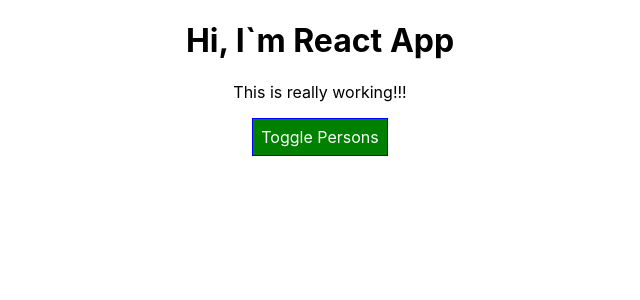
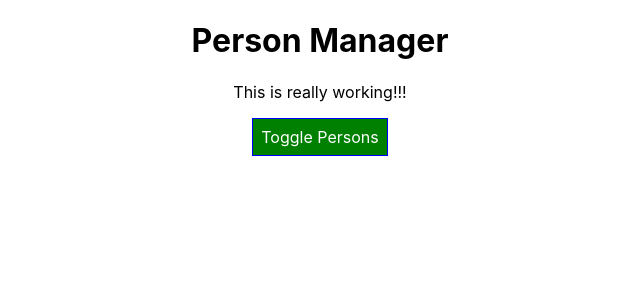
Before and after one commit to djordjereact/new-app, a React (Create React App) app: page / in a window 1280 px wide. Shown: the top 300 px of the page, without its empty margins (320-960 px from the left). Built offline with nearby package versions, Linux system fonts and the light colour scheme.

Commit message:
Working with React Lifecycles

```diff
--- a/src/components/Cockpit/Cockpit.js
+++ b/src/components/Cockpit/Cockpit.js
@@ -15,7 +15,7 @@
     }
     return (
         <div className={classes.Cockpit}>
-            <h1>Hi, I`m React App</h1>
+            <h1>{props.title}</h1>
             <p className={addClasses.join(' ')}>This is really working!!!</p>
             <button
             className={btnClass}
--- a/src/components/Persons/Person/Person.js
+++ b/src/components/Persons/Person/Person.js
@@ -3,6 +3,7 @@
 
 
 const person = (props) => {
+    console.log('[Person.js] rendering...');
     return(
         <div className="Person">
             <p onClick={props.click}>I`m {props.name} and I am {props.age} years old!</p>
@@ -10,6 +11,6 @@
             <input type="text" onChange={props.changed} value={props.name} />
         </div>
     );
-}
+};
 
 export default person;
--- a/src/components/Persons/Persons.js
+++ b/src/components/Persons/Persons.js
@@ -1,7 +1,10 @@
 import React from 'react';
 import Person from './Person/Person';
 
-const persons = (props) => props.persons.map((person, index) => {
+const persons = props => {
+    console.log('[Persons.js] rendering...');
+    return props.persons.map((person, index) => {
+
         return <Person
             click={() => props.clicked(index)}
             name={person.name}
@@ -9,6 +12,7 @@
             key={person.id}
             changed={(event) =>  props.changed(event, person.id)}
         />
-    });
+    })
+};
 
 export default persons;
--- a/src/containers/App.js
+++ b/src/containers/App.js
@@ -4,6 +4,11 @@
 import Cockpit from '../components/Cockpit/Cockpit'
 
 class App extends Component {
+    constructor(props) {
+        super(props);
+        console.log('[App.js] constructor');
+    }
+
     state ={
         persons: [
             { id: 'asdd1', name: 'Max', age: 28 },
@@ -14,6 +19,18 @@
         showPersons: false
 
     };
+      static  getDerivedStateFromProps(props, state) {
+          console.log('[App.js] getDerivedStateFromProps', props);
+          return state;
+      }
+
+      componentWillMount() {
+          console.log('[App.js] componentWillMount ');
+      }
+
+      componentDidMount() {
+          console.log('[App.js] componentDidMount');
+      }
 
       nameChangedHandler = (event, id) => {
 
@@ -45,6 +62,7 @@
         };
 
       render () {
+          console.log('[App.js] render')
       let persons = null;
       if (this.state.showPersons) {
         persons = (
@@ -63,6 +81,7 @@
       return (
           <div className="App">
           <Cockpit
+          title={this.props.appTitle}
           showPersons={this.state.showPersons}
           persons={this.state.persons}
           toggle={this.togglePersonsHandler}/>
--- a/src/index.js
+++ b/src/index.js
@@ -4,7 +4,7 @@
 import App from './containers/App';
 import * as serviceWorker from './serviceWorker';
 
-ReactDOM.render(<App />, document.getElementById('root'));
+ReactDOM.render(<App appTitle="Person Manager" />, document.getElementById('root'));
 
 // If you want your app to work offline and load faster, you can change
 // unregister() to register() below. Note this comes with some pitfalls.
```
